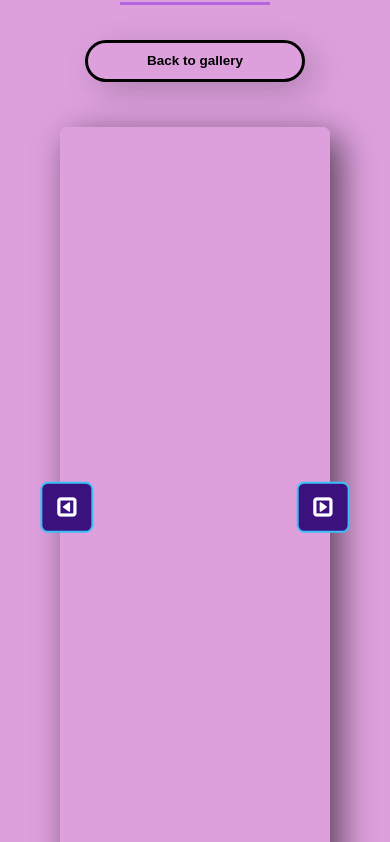
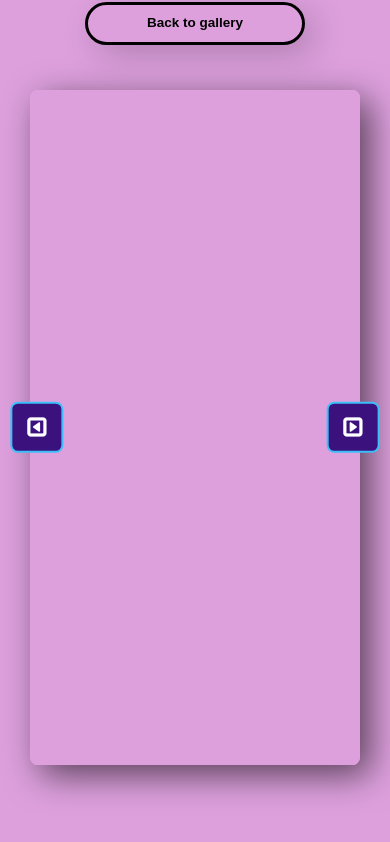
Before and after one commit to Littecke/WebApp_Project_appPictureLibraryBamse, a plain HTML site: page slideshow.html in a window 390 px wide. Shown: the part 178-1020 px from the top of the page. Drawn offline with Linux system fonts and the light colour scheme.

Commit message:
update slideshow

```diff
--- a/css/Slideshow.css
+++ b/css/Slideshow.css
@@ -120,6 +120,12 @@ h2 {
   font-size: 1.4rem;
 }
 
+.container {
+  margin: 0 auto;
+  padding: 4rem 4rem 8rem 4rem;
+  max-width: 1000px;
+}
+
 @media screen and (max-width: 1200px) {
   h1 {
     font-size: 2.8rem;
@@ -146,6 +152,10 @@ h2 {
   .navButton {
     padding: 0.9rem;
     font-size: 1.2rem;
+  }
+
+  .img-container {
+    height: 80vh;
   }
 }
 
@@ -208,6 +218,11 @@ h2 {
     font-size: 0.9rem;
     margin-bottom: 3rem;
   }
+
+  .container {
+    padding-right: 2rem;
+    padding-left: 2rem;
+  }
 }
 
 @keyframes animate {
@@ -223,9 +238,3 @@ h2 {
     background-color: purple;
   }
 }
-
-.container {
-  margin: 0 auto;
-  padding: 4rem 4rem 8rem 4rem;
-  max-width: 1000px;
-}
```
